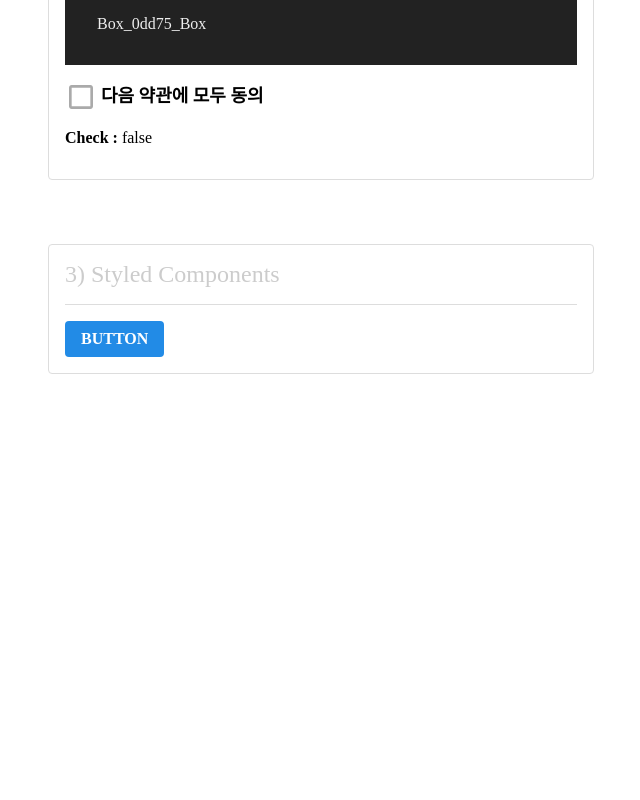
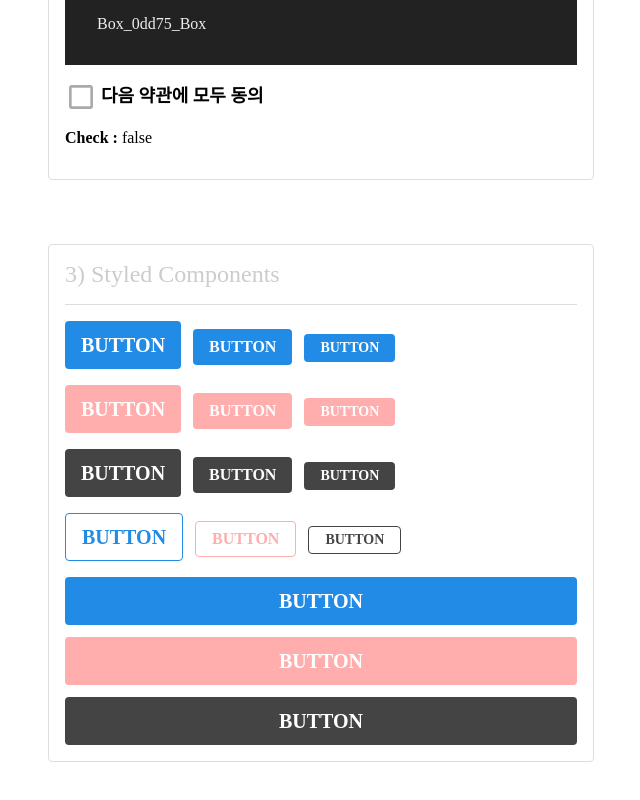
Before and after one commit to hayoung-jeremy/react_with_sass, a React (Create React App) app: page / in a window 1280 px wide. Shown: the part 740-1540 px from the top of the page, without its empty margins (319-959 px from the left). Before the commit the page ends 1178 px from the top, so only its background shows below. Built offline with nearby package versions, Linux system fonts and the light colour scheme.

Commit message:
outline, size, fullWidth

```diff
--- a/src/App.js
+++ b/src/App.js
@@ -1,4 +1,5 @@
 import { useState } from "react";
+import { ThemeProvider } from "styled-components";
 import "./App.scss";
 import Box from "./components/Box";
 import Button from "./components/Button";
@@ -11,6 +12,15 @@
     setCheck(e.target.checked);
   };
   return (
+    <ThemeProvider
+      theme={{
+        palette: {
+          blue: "#228be6",
+          pink: "#ffadad",
+          gray: "#444",
+        },
+      }}
+    >
       <div className="App">
         <section>
           <h2>1) buttons</h2>
@@ -80,10 +90,63 @@
         <section>
           <h2>3) Styled Components</h2>
           <div className="container">
-          <StyledButton>BUTTON</StyledButton>
+            <StyledButton color="blue" size="large">
+              BUTTON
+            </StyledButton>
+            <StyledButton color="blue" size="medium">
+              BUTTON
+            </StyledButton>
+            <StyledButton color="blue" size="small">
+              BUTTON
+            </StyledButton>
+          </div>
+          <div className="container">
+            <StyledButton color="pink" size="large">
+              BUTTON
+            </StyledButton>
+            <StyledButton color="pink" size="medium">
+              BUTTON
+            </StyledButton>
+            <StyledButton color="pink" size="small">
+              BUTTON
+            </StyledButton>
+          </div>
+          <div className="container">
+            <StyledButton color="gray" size="large">
+              BUTTON
+            </StyledButton>
+            <StyledButton color="gray" size="medium">
+              BUTTON
+            </StyledButton>
+            <StyledButton color="gray" size="small">
+              BUTTON
+            </StyledButton>
+          </div>
+          <div className="container">
+            <StyledButton color="blue" size="large" outline>
+              BUTTON
+            </StyledButton>
+            <StyledButton color="pink" size="medium" outline>
+              BUTTON
+            </StyledButton>
+            <StyledButton color="gray" size="small" outline>
+              BUTTON
+            </StyledButton>
+          </div>
+          <div className="container">
+            <StyledButton color="blue" size="large" fullWidthStyle>
+              BUTTON
+            </StyledButton>
+            <StyledButton color="pink" size="large" fullWidthStyle>
+              BUTTON
+            </StyledButton>
+            <StyledButton color="gray" size="large" fullWidthStyle>
+              BUTTON
+            </StyledButton>
           </div>
         </section>
       </div>
+    </ThemeProvider>
   );
 }
 
--- a/src/components/StyledButton.js
+++ b/src/components/StyledButton.js
@@ -1,6 +1,69 @@
+import React from "react";
+import styled, { css } from "styled-components";
 import { darken, lighten } from "polished";
-import React from "react";
-import styled from "styled-components";
+
+const colorStyles = css`
+  // color
+  ${({ theme, color }) => {
+    const selected = theme.palette[color];
+    return css`
+      background: ${selected};
+      &:hover {
+        background: ${lighten(0.05, selected)};
+      }
+      &:active {
+        background: ${darken(0.1, selected)};
+      }
+
+      // outline
+      ${(props) =>
+        props.outline &&
+        css`
+          color: ${selected};
+          background: none;
+          border: 1px solid ${selected};
+          &:hover {
+            background: ${selected};
+            color: white;
+          }
+        `}
+    `;
+  }}
+`;
+
+const sizes = {
+  large: {
+    height: "3rem",
+    fontSize: "1.25rem",
+  },
+  medium: {
+    height: "2.25rem",
+    fontSize: "1rem",
+  },
+  small: {
+    height: "1.75rem",
+    fontSize: "0.875rem",
+  },
+};
+
+const sizeStyles = css`
+  ${({ size }) => css`
+    height: ${sizes[size].height};
+    font-size: ${sizes[size].fontSize};
+  `}
+`;
+
+const fullWidthStyle = css`
+  ${(props) =>
+    props.fullWidthStyle &&
+    css`
+      width: 100%;
+      &:not(:first-child) {
+        margin-left: 0;
+        margin-top: 0.75rem;
+      }
+    `}
+`;
 
 const StyledBtn = styled.button`
   // common
@@ -17,26 +80,31 @@
   padding-left: 1rem;
   padding-right: 1rem;
 
+  // color
+  ${colorStyles}
+
   // size
-  height: 2.25rem;
-  font-size: 1rem;
+  ${sizeStyles}
 
-  // color
-  background: #228be6;
-  &:hover {
-    background: ${lighten(0.1, "#228be6")};
-  }
-  &:active {
-    background: ${darken(0.1, "#228be6")};
+  &:not(:first-child) {
+    margin-left: 0.75rem;
   }
 
-  & + & {
-    margin-left: 1rem;
-  }
+  // fullWidthStyle
+  ${fullWidthStyle}
 `;
 
-const StyledButton = ({ children, ...rest }) => {
-  return <StyledBtn {...rest}>{children}</StyledBtn>;
+const StyledButton = ({ children, color, size, outline, fullWidthStyle, ...rest }) => {
+  return (
+    <StyledBtn color={color} size={size} outline={outline} fullWidthStyle={fullWidthStyle} {...rest}>
+      {children}
+    </StyledBtn>
+  );
+};
+
+StyledButton.defaultProps = {
+  color: "pink",
+  size: "medium",
 };
 
 export default StyledButton;
```
Lines whose indentation alone changed are shown as unchanged.
